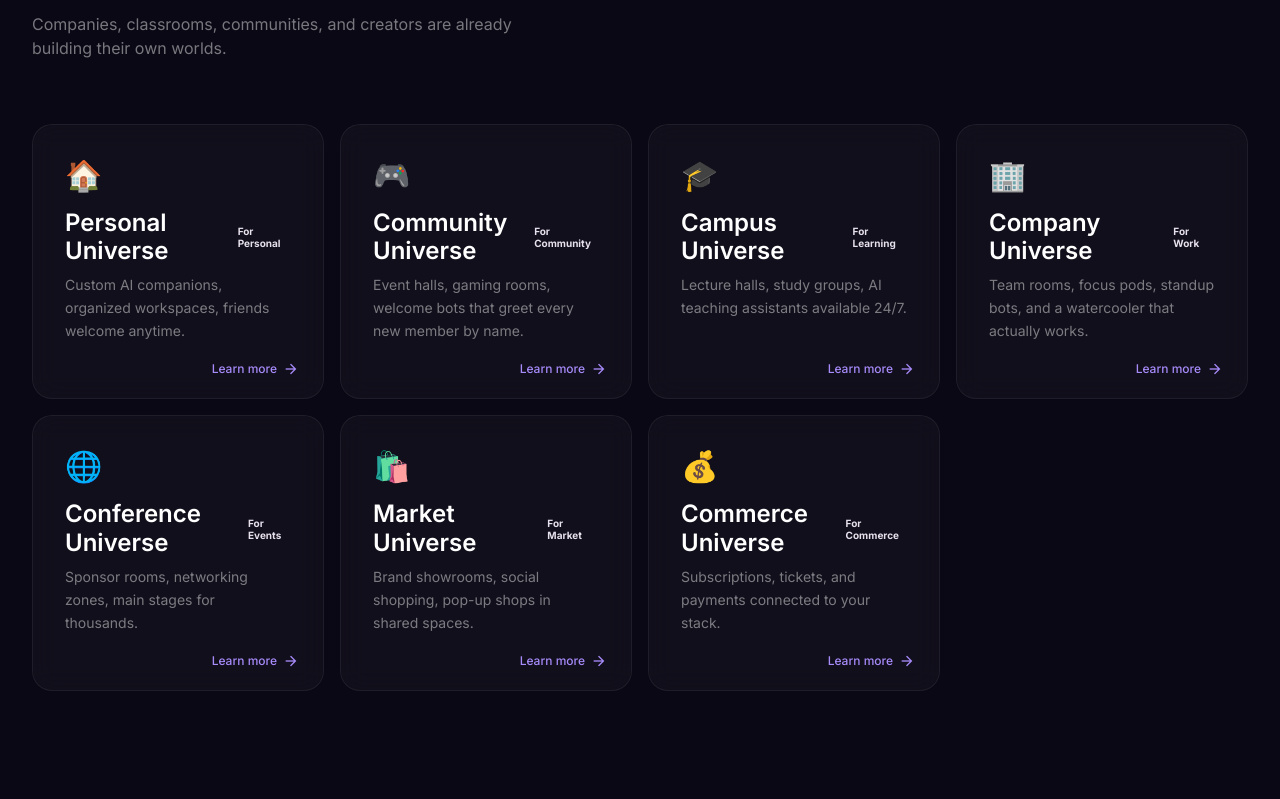
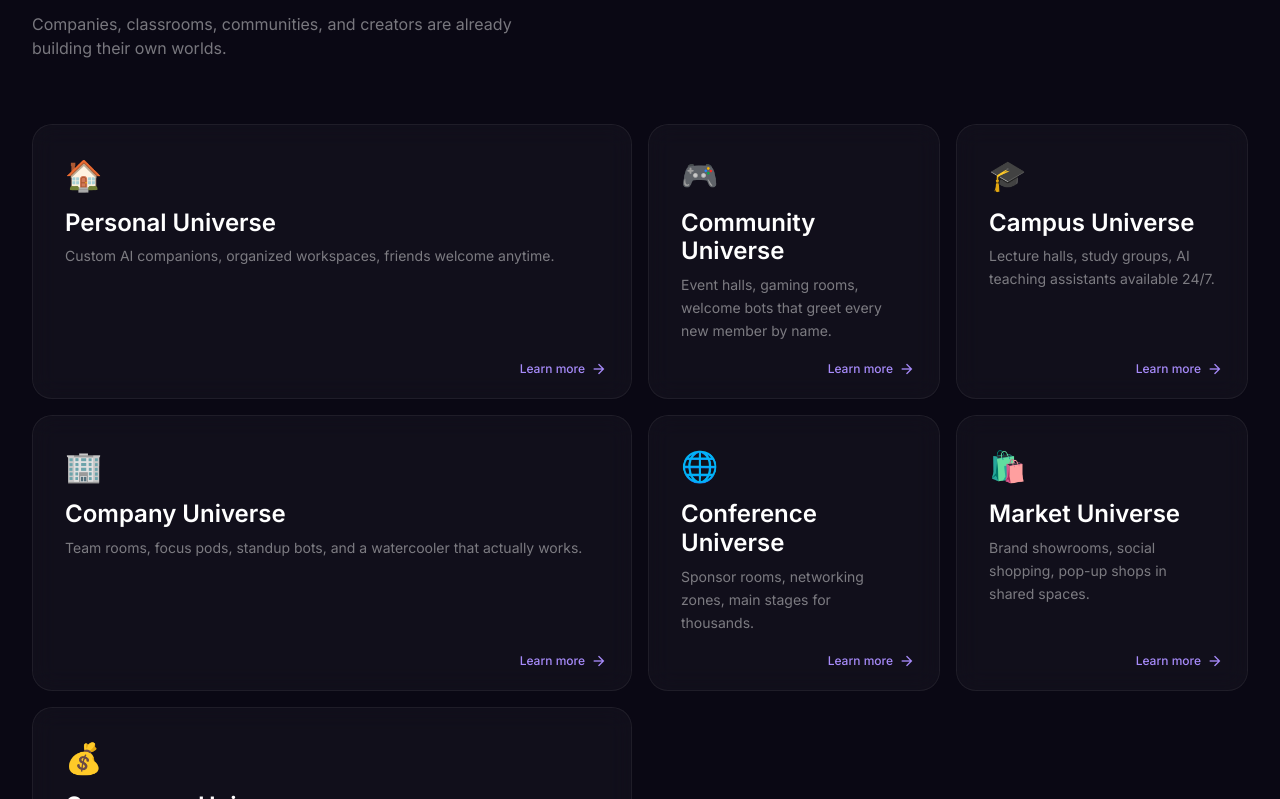
Before and after one commit to BAWES-Universe/bawes-new-website, a Next.js app: page / in a window 1280 px wide. Shown: the part 2541-3340 px from the top of the page. Built offline with nearby package versions, Linux system fonts and the light colour scheme; no server answers.

Commit message:
Bento layout for showcase cards: Personal & Work wide, tag badges removed, Personal first in nav & overview

```diff
--- a/app/page.tsx
+++ b/app/page.tsx
@@ -43,13 +43,13 @@ const features = [
 ]
 
 const showcases = [
-  { emoji: '🏠', title: 'Personal Universe', desc: 'Custom AI companions, organized workspaces, friends welcome anytime.', tag: 'For Personal', tagColor: 'purple', href: '/use-cases/personal' },
-  { emoji: '🎮', title: 'Community Universe', desc: 'Event halls, gaming rooms, welcome bots that greet every new member by name.', tag: 'For Community', tagColor: 'green', href: '/use-cases/community' },
-  { emoji: '🎓', title: 'Campus Universe', desc: 'Lecture halls, study groups, AI teaching assistants available 24/7.', tag: 'For Learning', tagColor: 'amber', href: '/use-cases/learning' },
-  { emoji: '🏢', title: 'Company Universe', desc: 'Team rooms, focus pods, standup bots, and a watercooler that actually works.', tag: 'For Work', tagColor: 'purple', href: '/use-cases/work' },
-  { emoji: '🌐', title: 'Conference Universe', desc: 'Sponsor rooms, networking zones, main stages for thousands.', tag: 'For Events', tagColor: 'blue', href: '/use-cases/events' },
-  { emoji: '🛍️', title: 'Market Universe', desc: 'Brand showrooms, social shopping, pop-up shops in shared spaces.', tag: 'For Market', tagColor: 'cyan', href: '/use-cases/market' },
-  { emoji: '💰', title: 'Commerce Universe', desc: 'Subscriptions, tickets, and payments connected to your stack.', tag: 'For Commerce', tagColor: 'green', href: '/use-cases/commerce' },
+  { emoji: '🏠', title: 'Personal Universe', desc: 'Custom AI companions, organized workspaces, friends welcome anytime.', wide: true, href: '/use-cases/personal' },
+  { emoji: '🎮', title: 'Community Universe', desc: 'Event halls, gaming rooms, welcome bots that greet every new member by name.', href: '/use-cases/community' },
+  { emoji: '🎓', title: 'Campus Universe', desc: 'Lecture halls, study groups, AI teaching assistants available 24/7.', href: '/use-cases/learning' },
+  { emoji: '🏢', title: 'Company Universe', desc: 'Team rooms, focus pods, standup bots, and a watercooler that actually works.', wide: true, href: '/use-cases/work' },
+  { emoji: '🌐', title: 'Conference Universe', desc: 'Sponsor rooms, networking zones, main stages for thousands.', href: '/use-cases/events' },
+  { emoji: '🛍️', title: 'Market Universe', desc: 'Brand showrooms, social shopping, pop-up shops in shared spaces.', href: '/use-cases/market' },
+  { emoji: '💰', title: 'Commerce Universe', desc: 'Subscriptions, tickets, and payments connected to your stack.', wide: true, href: '/use-cases/commerce' },
 ]
 
 /* ─── COMPONENTS ─── */
@@ -156,22 +156,18 @@ function Bentocard({ icon, iconColor, title, desc, href, wide, highlight }: {
   )
 }
 
-function ShowcaseCard({ emoji, title, desc, tag, tagColor, href }: {
-  emoji: string; title: string; desc: string; tag: string; tagColor: string; href: string
+function ShowcaseCard({ emoji, title, desc, href, wide }: {
+  emoji: string; title: string; desc: string; href: string; wide?: boolean
+  tag?: string; tagColor?: string
 }) {
   return (
-    <Link href={href} className="block group">
+    <Link href={href} className={`block group ${wide ? 'md:col-span-2' : ''}`}>
       <motion.div
         {...fadeUp(0.05)}
         className="bento-card h-full"
       >
         <span className="text-3xl mb-4 block">{emoji}</span>
-        <div className="flex items-center gap-2 mb-2">
-          <h3 className="font-headline-card text-headline-card text-white">{title}</h3>
-          <span className={`px-2 py-0.5 rounded-full text-[10px] font-bold leading-tight tag-${tagColor}`}>
-            {tag}
-          </span>
-        </div>
+        <h3 className="font-headline-card text-headline-card text-white mb-2">{title}</h3>
         <p className="text-sm text-text-muted leading-relaxed flex-grow">{desc}</p>
         <div className="bento-card-arrow">
           Learn more <span className="material-symbols-outlined text-sm transition-transform duration-300 group-hover:translate-x-1">arrow_forward</span>
--- a/app/use-cases/page.tsx
+++ b/app/use-cases/page.tsx
@@ -4,6 +4,15 @@ import { motion } from 'framer-motion'
 import Link from 'next/link'
 
 const useCases = [
+  {
+    emoji: '🏠',
+    title: 'For Personal',
+    desc: 'Build your own digital sanctuary. Custom AI companions, organized workspaces, and a place where friends are always welcome to drop in.',
+    highlights: ['AI companions that remember you', 'Private spaces & tools', 'Friends welcome anytime', 'Self-hosted or cloud'],
+    href: '/use-cases/personal',
+    tag: 'Solo & Creators',
+    tagColor: 'purple',
+  },
   {
     emoji: '🏢',
     title: 'For Work',
@@ -57,15 +66,6 @@ const useCases = [
     href: '/use-cases/events',
     tag: 'Conferences & Events',
     tagColor: 'cyan',
-  },
-  {
-    emoji: '🏠',
-    title: 'For Personal',
-    desc: 'Build your own digital sanctuary. Custom AI companions, organized workspaces, and a place where friends are always welcome to drop in.',
-    highlights: ['AI companions that remember you', 'Private spaces & tools', 'Friends welcome anytime', 'Self-hosted or cloud'],
-    href: '/use-cases/personal',
-    tag: 'Solo & Creators',
-    tagColor: 'purple',
   },
 ]
 
--- a/components/Navigation.tsx
+++ b/components/Navigation.tsx
@@ -32,10 +32,10 @@ const dropdowns: NavDropdown[] = [
     label: 'Use Cases',
     icon: 'cases',
     items: [
+      { label: 'For Personal', href: '/use-cases/personal', description: 'AI companions, your own space' },
       { label: 'For Work', href: '/use-cases/work', description: 'Team spaces, focus rooms, standup bots' },
       { label: 'For Learning', href: '/use-cases/learning', description: 'Study rooms, AI teaching assistants' },
       { label: 'For Community', href: '/use-cases/community', description: 'Events, gaming, welcome bots' },
-      { label: 'For Personal', href: '/use-cases/personal', description: 'AI companions, your own space' },
       { label: 'For Market', href: '/use-cases/market', description: 'Brand showrooms, shops, marketplaces' },
       { label: 'For Commerce', href: '/use-cases/commerce', description: 'Subscriptions, ticketing, revenue' },
       { label: 'For Events', href: '/use-cases/events', description: 'Conferences, broadcasts, meetups' },
```
